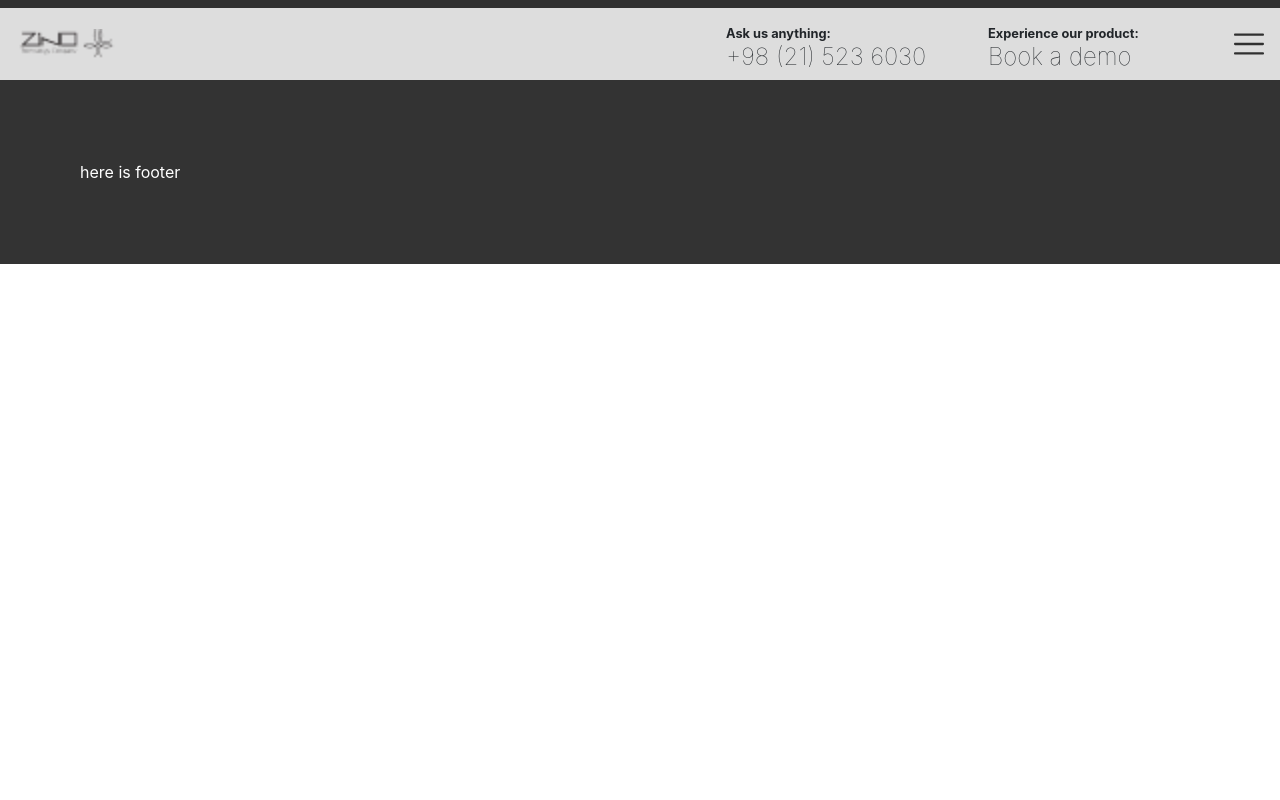
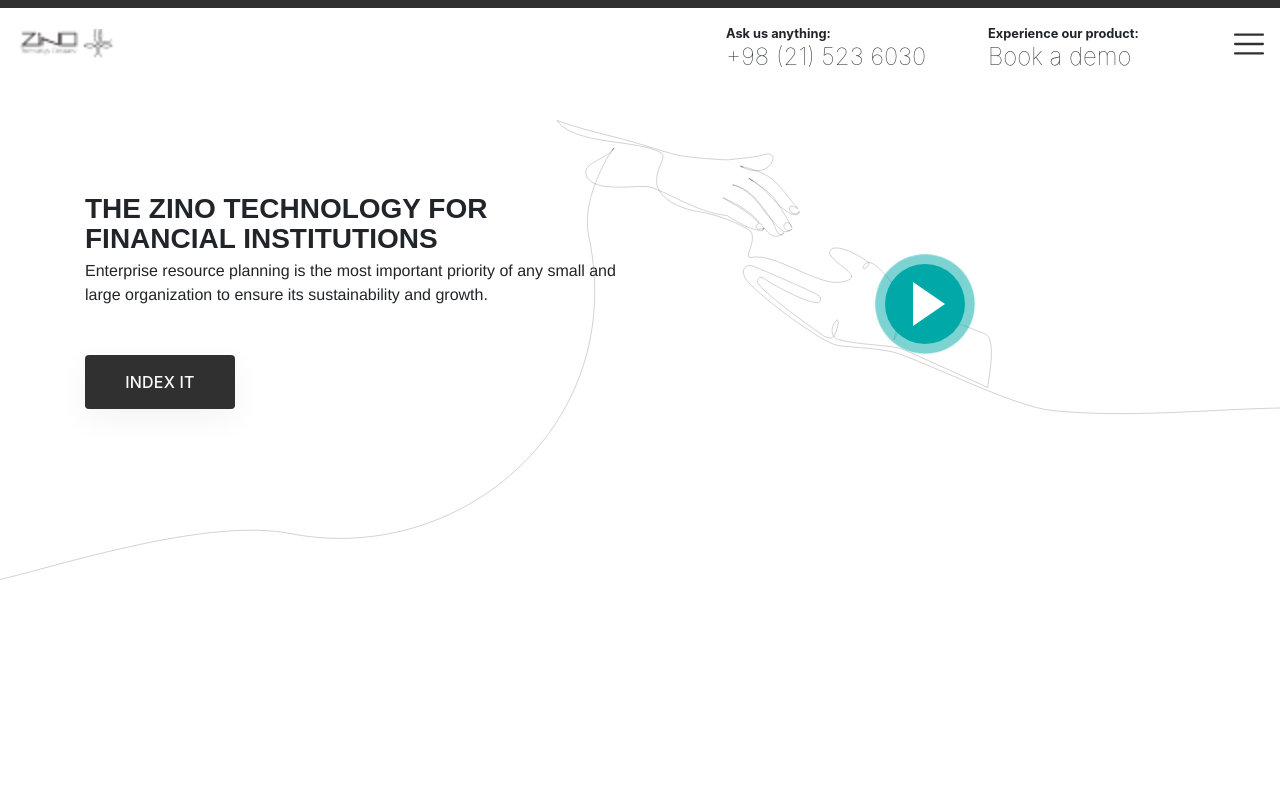
Before and after one commit to arasemami/z-landing-page, an Angular app: page / in a window 1280 px wide. Shown: the top 800 px of the page. Built offline with nearby package versions, Linux system fonts and the light colour scheme.

Commit message:
fixed menu of header

```diff
--- a/src/app/components/header/header.component.scss
+++ b/src/app/components/header/header.component.scss
@@ -1,5 +1,5 @@
 header {
-  background-color: #ddd;
+  background-color: #ffffff;
   display: flex;
   align-items: center;
   justify-content: center;
--- a/src/app/container/index/index.component.html
+++ b/src/app/container/index/index.component.html
@@ -1,5 +1,5 @@
-<!-- <app-top-screen></app-top-screen>
+<app-top-screen></app-top-screen>
 <app-index-manifesto></app-index-manifesto>
 <app-index-solution></app-index-solution>
 <app-index-news></app-index-news>
-<app-index-user-story></app-index-user-story> -->
+<app-index-user-story></app-index-user-story>
--- a/src/styles.scss
+++ b/src/styles.scss
@@ -7,6 +7,9 @@
   padding: 0;
   margin: 0;
   box-sizing: border-box;
+}
+body {
+  background-color: #ffffff;
 }
 
 .font-big {
```
